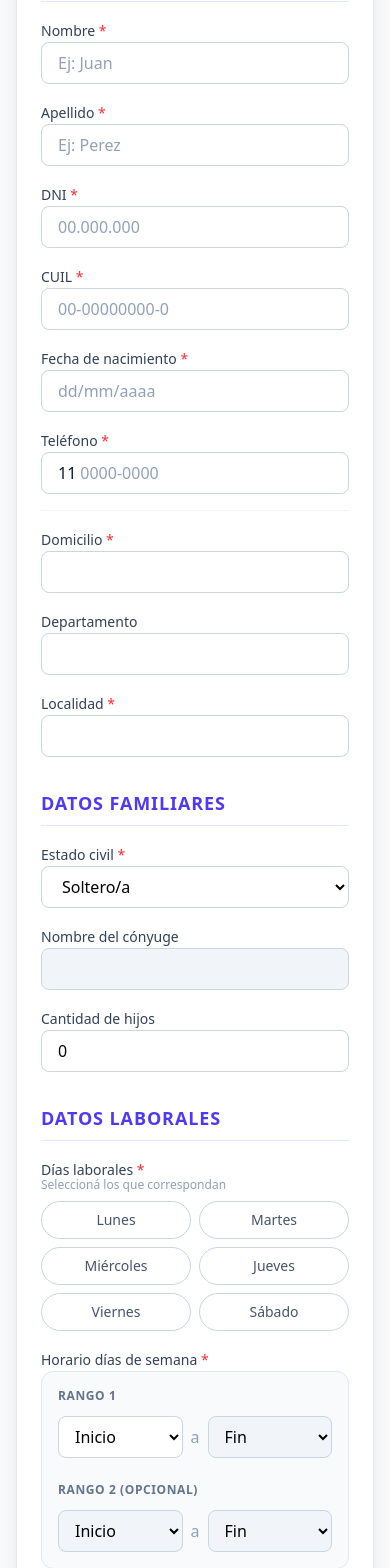
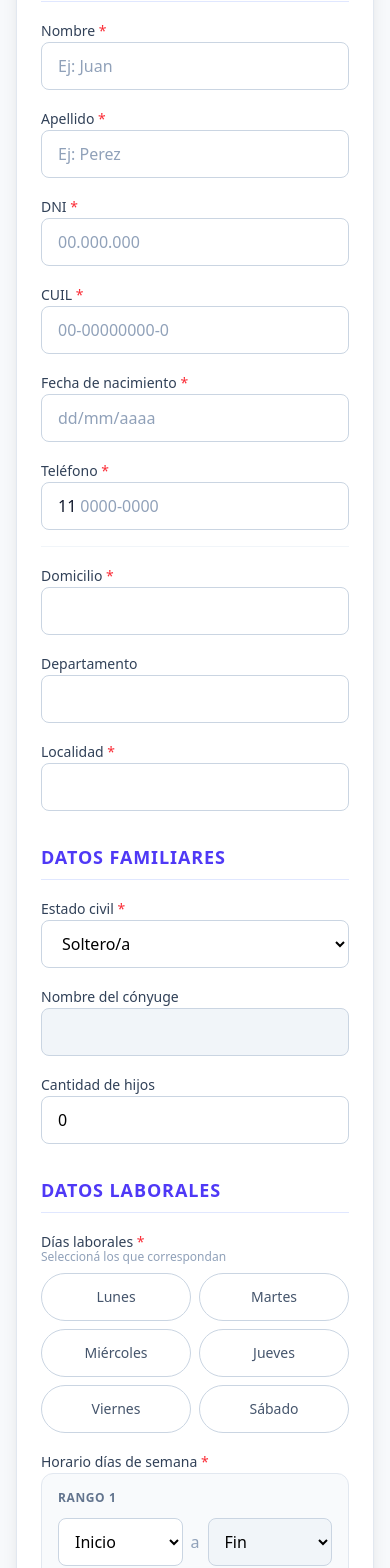
Before and after one commit to SoleSalaris/Personal, a React (Vite) app: page / in a window 390 px wide. Shown: the part 260-1828 px from the top of the page. Built offline with nearby package versions, Linux system fonts and the light colour scheme.

Commit message:
fix(ui): Standardize input height and add numeric input mode
Adds a fixed height to text input fields for consistent UI and sets `inputMode="numeric"` for the DNI field to improve mobile usability.

```diff
--- a/src/App.tsx
+++ b/src/App.tsx
@@ -369,7 +369,7 @@ export default function App() {
                     onChange={handleInputChange}
                     placeholder="Ej: Juan"
                     className={cn(
-                      "w-full px-4 py-2 rounded-lg border focus:ring-2 outline-none transition-all placeholder:text-slate-400",
+                      "w-full h-12 px-4 rounded-lg border focus:ring-2 outline-none transition-all placeholder:text-slate-400",
                       errors.nombre ? "border-red-500 focus:ring-red-200" : "border-slate-300 focus:ring-indigo-500 focus:border-indigo-500"
                     )}
                   />
@@ -384,7 +384,7 @@ export default function App() {
                     onChange={handleInputChange}
                     placeholder="Ej: Perez"
                     className={cn(
-                      "w-full px-4 py-2 rounded-lg border focus:ring-2 outline-none transition-all placeholder:text-slate-400",
+                      "w-full h-12 px-4 rounded-lg border focus:ring-2 outline-none transition-all placeholder:text-slate-400",
                       errors.apellido ? "border-red-500 focus:ring-red-200" : "border-slate-300 focus:ring-indigo-500 focus:border-indigo-500"
                     )}
                   />
@@ -397,9 +397,10 @@ export default function App() {
                     name="dni"
                     value={formData.dni}
                     onChange={handleInputChange}
+                    inputMode="numeric"
                     placeholder="00.000.000"
                     className={cn(
-                      "w-full px-4 py-2 rounded-lg border focus:ring-2 outline-none transition-all placeholder:text-slate-400",
+                      "w-full h-12 px-4 rounded-lg border focus:ring-2 outline-none transition-all placeholder:text-slate-400",
                       errors.dni ? "border-red-500 focus:ring-red-200" : "border-slate-300 focus:ring-indigo-500 focus:border-indigo-500"
                     )}
                   />
@@ -412,9 +413,10 @@ export default function App() {
                     name="cuil"
                     value={formData.cuil}
                     onChange={handleInputChange}
+                    inputMode="numeric"
                     placeholder="00-00000000-0"
                     className={cn(
-                      "w-full px-4 py-2 rounded-lg border focus:ring-2 outline-none transition-all placeholder:text-slate-400",
+                      "w-full h-12 px-4 rounded-lg border focus:ring-2 outline-none transition-all placeholder:text-slate-400",
                       errors.cuil ? "border-red-500 focus:ring-red-200" : "border-slate-300 focus:ring-indigo-500 focus:border-indigo-500"
                     )}
                   />
@@ -427,9 +429,10 @@ export default function App() {
                     name="fechaNacimiento"
                     value={formData.fechaNacimiento}
                     onChange={handleInputChange}
+                    inputMode="numeric"
                     placeholder="dd/mm/aaaa"
                     className={cn(
-                      "w-full px-4 py-2 rounded-lg border focus:ring-2 outline-none transition-all placeholder:text-slate-400",
+                      "w-full h-12 px-4 rounded-lg border focus:ring-2 outline-none transition-all placeholder:text-slate-400",
                       errors.fechaNacimiento ? "border-red-500 focus:ring-red-200" : "border-slate-300 focus:ring-indigo-500 focus:border-indigo-500"
                     )}
                   />
@@ -438,17 +441,18 @@ export default function App() {
                 <div className="space-y-1">
                   <label className="text-sm font-medium text-slate-700">Teléfono <span className="text-red-500">*</span></label>
                   <div className={cn(
-                    "flex items-center w-full px-4 py-2 rounded-lg border focus-within:ring-2 outline-none transition-all bg-white",
+                    "flex items-center w-full h-12 px-4 rounded-lg border focus-within:ring-2 outline-none transition-all bg-white",
                     errors.telefono ? "border-red-500 focus-within:ring-red-200" : "border-slate-300 focus-within:ring-indigo-500 focus-within:border-indigo-500"
                   )}>
                     <span className="text-slate-900 font-normal mr-1 select-none whitespace-nowrap">11 </span>
                     <input
                       type="tel"
+                      inputMode="numeric"
                       name="telefono"
                       value={formData.telefono}
                       onChange={handleInputChange}
                       placeholder="0000-0000"
-                      className="flex-1 bg-transparent outline-none border-none p-0 focus:ring-0 placeholder:text-slate-400"
+                      className="flex-1 bg-transparent outline-none border-none p-0 focus:ring-0 placeholder:text-slate-400 h-full"
                     />
                   </div>
                   {errors.telefono && <p className="text-red-500 text-xs mt-1">{errors.telefono}</p>}
@@ -465,7 +469,7 @@ export default function App() {
                     value={formData.domicilio}
                     onChange={handleInputChange}
                     className={cn(
-                      "w-full px-4 py-2 rounded-lg border focus:ring-2 outline-none transition-all",
+                      "w-full h-12 px-4 rounded-lg border focus:ring-2 outline-none transition-all placeholder:text-slate-400",
                       errors.domicilio ? "border-red-500 focus:ring-red-200" : "border-slate-300 focus:ring-indigo-500 focus:border-indigo-500"
                     )}
                   />
@@ -478,7 +482,7 @@ export default function App() {
                     name="departamento"
                     value={formData.departamento}
                     onChange={handleInputChange}
-                    className="w-full px-4 py-2 rounded-lg border border-slate-300 focus:ring-2 focus:ring-indigo-500 focus:border-indigo-500 outline-none transition-all"
+                    className="w-full h-12 px-4 rounded-lg border border-slate-300 focus:ring-2 focus:ring-indigo-500 focus:border-indigo-500 outline-none transition-all"
                   />
                 </div>
                 <div className="space-y-1">
@@ -489,7 +493,7 @@ export default function App() {
                     value={formData.localidad}
                     onChange={handleInputChange}
                     className={cn(
-                      "w-full px-4 py-2 rounded-lg border focus:ring-2 outline-none transition-all",
+                      "w-full h-12 px-4 rounded-lg border focus:ring-2 outline-none transition-all placeholder:text-slate-400",
                       errors.localidad ? "border-red-500 focus:ring-red-200" : "border-slate-300 focus:ring-indigo-500 focus:border-indigo-500"
                     )}
                   />
@@ -511,7 +515,7 @@ export default function App() {
                     name="estadoCivil"
                     value={formData.estadoCivil}
                     onChange={handleInputChange}
-                    className="w-full px-4 py-2 rounded-lg border border-slate-300 focus:ring-2 focus:ring-indigo-500 focus:border-indigo-500 outline-none transition-all bg-white"
+                    className="w-full h-12 px-4 rounded-lg border border-slate-300 focus:ring-2 focus:ring-indigo-500 focus:border-indigo-500 outline-none transition-all bg-white"
                   >
                     <option value="soltero/a">Soltero/a</option>
                     <option value="casado/a">Casado/a</option>
@@ -526,7 +530,7 @@ export default function App() {
                     disabled={formData.estadoCivil === 'soltero/a'}
                     value={formData.nombreConyuge}
                     onChange={handleInputChange}
-                    className="w-full px-4 py-2 rounded-lg border border-slate-300 focus:ring-2 focus:ring-indigo-500 focus:border-indigo-500 outline-none transition-all disabled:bg-slate-100 disabled:cursor-not-allowed"
+                    className="w-full h-12 px-4 rounded-lg border border-slate-300 focus:ring-2 focus:ring-indigo-500 focus:border-indigo-500 outline-none transition-all disabled:bg-slate-100 disabled:cursor-not-allowed"
                   />
                 </div>
                 <div className="space-y-1">
@@ -537,7 +541,7 @@ export default function App() {
                     name="cantidadHijos"
                     value={formData.cantidadHijos}
                     onChange={handleInputChange}
-                    className="w-full px-4 py-2 rounded-lg border border-slate-300 focus:ring-2 focus:ring-indigo-500 focus:border-indigo-500 outline-none transition-all"
+                    className="w-full h-12 px-4 rounded-lg border border-slate-300 focus:ring-2 focus:ring-indigo-500 focus:border-indigo-500 outline-none transition-all"
                   />
                 </div>
               </div>
@@ -562,7 +566,7 @@ export default function App() {
                         type="button"
                         onClick={() => handleDayToggle(day)}
                         className={cn(
-                          "px-4 py-2 rounded-full text-sm font-medium transition-all border w-full sm:w-auto",
+                          "px-4 h-12 rounded-full text-sm font-medium transition-all border w-full sm:w-auto flex items-center justify-center",
                           formData.diasLaborales.includes(day)
                             ? "bg-indigo-600 text-white border-indigo-600 shadow-md"
                             : cn(
@@ -594,7 +598,7 @@ export default function App() {
                             name="horarioSemanaInicio1"
                             value={formData.horarioSemanaInicio1}
                             onChange={handleInputChange}
-                            className="flex-1 px-3 py-2 rounded-lg border border-slate-300 focus:ring-2 focus:ring-indigo-500 outline-none transition-all bg-white"
+                            className="flex-1 h-12 px-3 rounded-lg border border-slate-300 focus:ring-2 focus:ring-indigo-500 outline-none transition-all bg-white"
                           >
                             <option value="">Inicio</option>
                             {TIME_OPTIONS.map(time => <option key={`s1-i-${time}`} value={time}>{time}</option>)}
@@ -605,7 +609,7 @@ export default function App() {
                             value={formData.horarioSemanaFin1}
                             onChange={handleInputChange}
                             disabled={!formData.horarioSemanaInicio1}
-                            className="flex-1 px-3 py-2 rounded-lg border border-slate-300 focus:ring-2 focus:ring-indigo-500 outline-none transition-all bg-white disabled:bg-slate-100"
+                            className="flex-1 h-12 px-3 rounded-lg border border-slate-300 focus:ring-2 focus:ring-indigo-500 outline-none transition-all bg-white disabled:bg-slate-100"
                           >
                             <option value="">Fin</option>
                             {getValidTimes(formData.horarioSemanaInicio1).map(time => <option key={`s1-f-${time}`} value={time}>{time}</option>)}
@@ -620,7 +624,7 @@ export default function App() {
                             value={formData.horarioSemanaInicio2}
                             onChange={handleInputChange}
                             disabled={!formData.horarioSemanaFin1}
-                            className="flex-1 px-3 py-2 rounded-lg border border-slate-300 focus:ring-2 focus:ring-indigo-500 outline-none transition-all bg-white disabled:bg-slate-100"
+                            className="flex-1 h-12 px-3 rounded-lg border border-slate-300 focus:ring-2 focus:ring-indigo-500 outline-none transition-all bg-white disabled:bg-slate-100"
                           >
                             <option value="">Inicio</option>
                             {getValidTimes(formData.horarioSemanaFin1).map(time => <option key={`s2-i-${time}`} value={time}>{time}</option>)}
@@ -631,7 +635,7 @@ export default function App() {
                             value={formData.horarioSemanaFin2}
                             onChange={handleInputChange}
                             disabled={!formData.horarioSemanaInicio2}
-                            className="flex-1 px-3 py-2 rounded-lg border border-slate-300 focus:ring-2 focus:ring-indigo-500 outline-none transition-all bg-white disabled:bg-slate-100"
+                            className="flex-1 h-12 px-3 rounded-lg border border-slate-300 focus:ring-2 focus:ring-indigo-500 outline-none transition-all bg-white disabled:bg-slate-100"
                           >
                             <option value="">Fin</option>
                             {getValidTimes(formData.horarioSemanaInicio2).map(time => <option key={`s2-f-${time}`} value={time}>{time}</option>)}
@@ -653,7 +657,7 @@ export default function App() {
                           value={formData.horarioSabadoInicio}
                           onChange={handleInputChange}
                           disabled={!formData.diasLaborales.includes('Sábado')}
-                          className="flex-1 px-3 py-2 rounded-lg border border-slate-300 focus:ring-2 focus:ring-indigo-500 outline-none transition-all bg-white disabled:bg-slate-100 disabled:cursor-not-allowed"
+                          className="flex-1 h-12 px-3 rounded-lg border border-slate-300 focus:ring-2 focus:ring-indigo-500 outline-none transition-all bg-white disabled:bg-slate-100 disabled:cursor-not-allowed"
                         >
                           <option value="">Inicio</option>
                           {TIME_OPTIONS.map(time => <option key={`sat-i-${time}`} value={time}>{time}</option>)}
@@ -664,7 +668,7 @@ export default function App() {
                           value={formData.horarioSabadoFin}
                           onChange={handleInputChange}
                           disabled={!formData.horarioSabadoInicio || !formData.diasLaborales.includes('Sábado')}
-                          className="flex-1 px-3 py-2 rounded-lg border border-slate-300 focus:ring-2 focus:ring-indigo-500 outline-none transition-all bg-white disabled:bg-slate-100 disabled:cursor-not-allowed"
+                          className="flex-1 h-12 px-3 rounded-lg border border-slate-300 focus:ring-2 focus:ring-indigo-500 outline-none transition-all bg-white disabled:bg-slate-100 disabled:cursor-not-allowed"
                         >
                           <option value="">Fin</option>
                           {getValidTimes(formData.horarioSabadoInicio).map(time => <option key={`sat-f-${time}`} value={time}>{time}</option>)}
```
